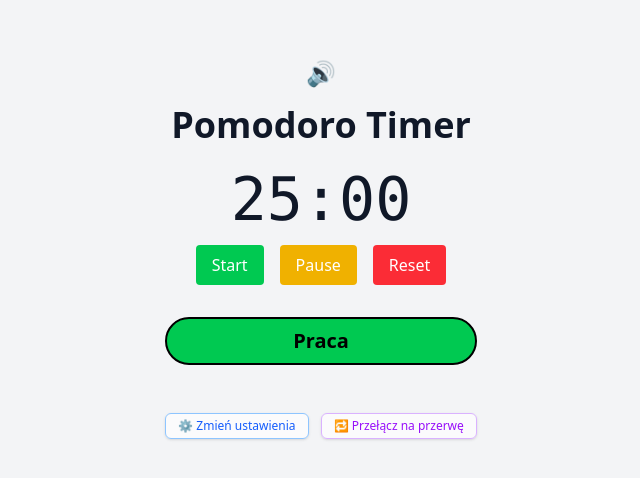
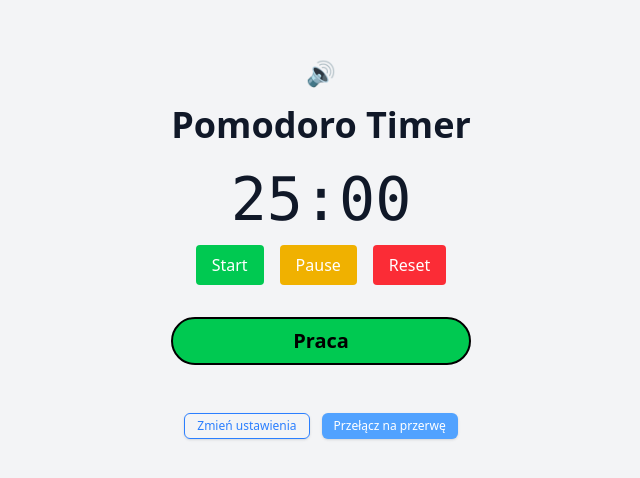
Before and after one commit to BartoszBee/pomodoro-timer, a Next.js app: page / in a window 1280 px wide. Shown: the part 168-646 px from the top of the page, without its empty margins (319-959 px from the left). Built offline with nearby package versions, Linux system fonts and the light colour scheme.

Commit message:
style final touch

```diff
--- a/app/layout.tsx
+++ b/app/layout.tsx
@@ -23,7 +23,7 @@ export default function RootLayout({
   children: React.ReactNode;
 }>) {
   return (
-    <html lang="en">
+    <html lang="pl">
       <body
         className={`${geistSans.variable} ${geistMono.variable} antialiased`}
       >
--- a/app/page.tsx
+++ b/app/page.tsx
@@ -2,7 +2,7 @@ import Timer from "@/components/Timer";
 
 export default function Home() {
   return (
-    <main className="min-h-screen flex flex-col items-center justify-center bg-gray-100 text-gray-900 p-4">
+    <main className="min-h-dvh flex flex-col items-center justify-center bg-gray-100 text-gray-900 p-4">
       <Timer />
     </main>
   );
--- a/components/ModeToggleButton.tsx
+++ b/components/ModeToggleButton.tsx
@@ -5,13 +5,16 @@ type ModeToggleButtonProps = {
   onToggle: () => void;
 };
 
-export default function ModeToggleButton({ isBreak, onToggle }: ModeToggleButtonProps) {
+export default function ModeToggleButton({
+  isBreak,
+  onToggle,
+}: ModeToggleButtonProps) {
   return (
     <button
       onClick={onToggle}
-      className="text-xs px-3 py-1 bg-white/70 hover:bg-white text-purple-600 border border-purple-300 rounded-md shadow-sm transition"
+      className="text-xs px-3 py-1 bg-blue-400 hover:bg-blue-500 text-white  rounded-md shadow-sm transition cursor-pointer"
     >
-      🔁 Przełącz na {isBreak ? "pracę" : "przerwę"}
+      Przełącz na {isBreak ? "pracę" : "przerwę"}
     </button>
   );
 }
--- a/components/Timer.tsx
+++ b/components/Timer.tsx
@@ -32,9 +32,11 @@ export default function Timer() {
 
           if (isSoundOn && alarm.current) {
             alarm.current.currentTime = 0;
-            alarm.current.play().catch((e) =>
-              console.warn("Nie udało się odtworzyć dźwięku:", e)
-            );
+            alarm.current
+              .play()
+              .catch((e) =>
+                console.warn("Nie udało się odtworzyć dźwięku:", e)
+              );
           }
 
           return nextIsBreak ? breakTime * 60 : workTime * 60;
@@ -46,7 +48,9 @@ export default function Timer() {
     return () => clearInterval(interval);
   }, [isRunning, isBreak, isSoundOn, workTime, breakTime]);
 
-  const minutes = Math.floor(secondsLeft / 60).toString().padStart(2, "0");
+  const minutes = Math.floor(secondsLeft / 60)
+    .toString()
+    .padStart(2, "0");
   const seconds = (secondsLeft % 60).toString().padStart(2, "0");
 
   return (
@@ -106,9 +110,9 @@ export default function Timer() {
       <div className="mt-12 flex gap-3">
         <button
           onClick={() => setShowSettings(true)}
-          className="text-xs px-3 py-1 bg-white/70 hover:bg-white text-blue-600 border border-blue-300 rounded-md shadow-sm transition"
+          className="text-xs px-3 py-1 cursor-pointer text-blue-500 border border-blue-500 hover:bg-gray-200/70 rounded-md shadow-sm transition"
         >
-          ⚙️ Zmień ustawienia
+          Zmień ustawienia
         </button>
 
         <ModeToggleButton
```
